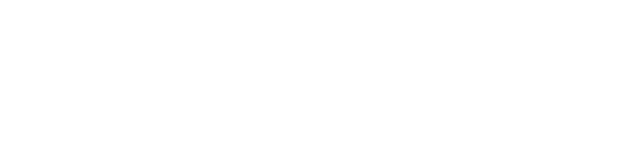
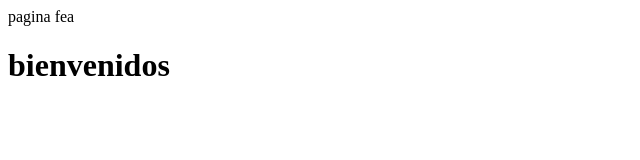
Before and after one commit to botcarola/pkjahal, a plain HTML site: page index.html in a window 1280 px wide. Shown: the whole page, without its empty margins (0-640 px from the left). Drawn offline with Linux system fonts and the light colour scheme.

Commit message:
agrego funcion js

```diff
--- a/index.html
+++ b/index.html
@@ -8,6 +8,12 @@
 </head>
 <body>
 
+    <nav>pagina fea</nav>
+
+    <main>
+        <h1>bienvenidos</h1>
+    </main>
+
 
     <script src="index.js"></script>
 
--- a/index.js
+++ b/index.js
@@ -0,0 +1,5 @@
+console.log("aslkdjasd hola")
+
+const suma = () => 1 + 1
+
+console.log(suma())
```
